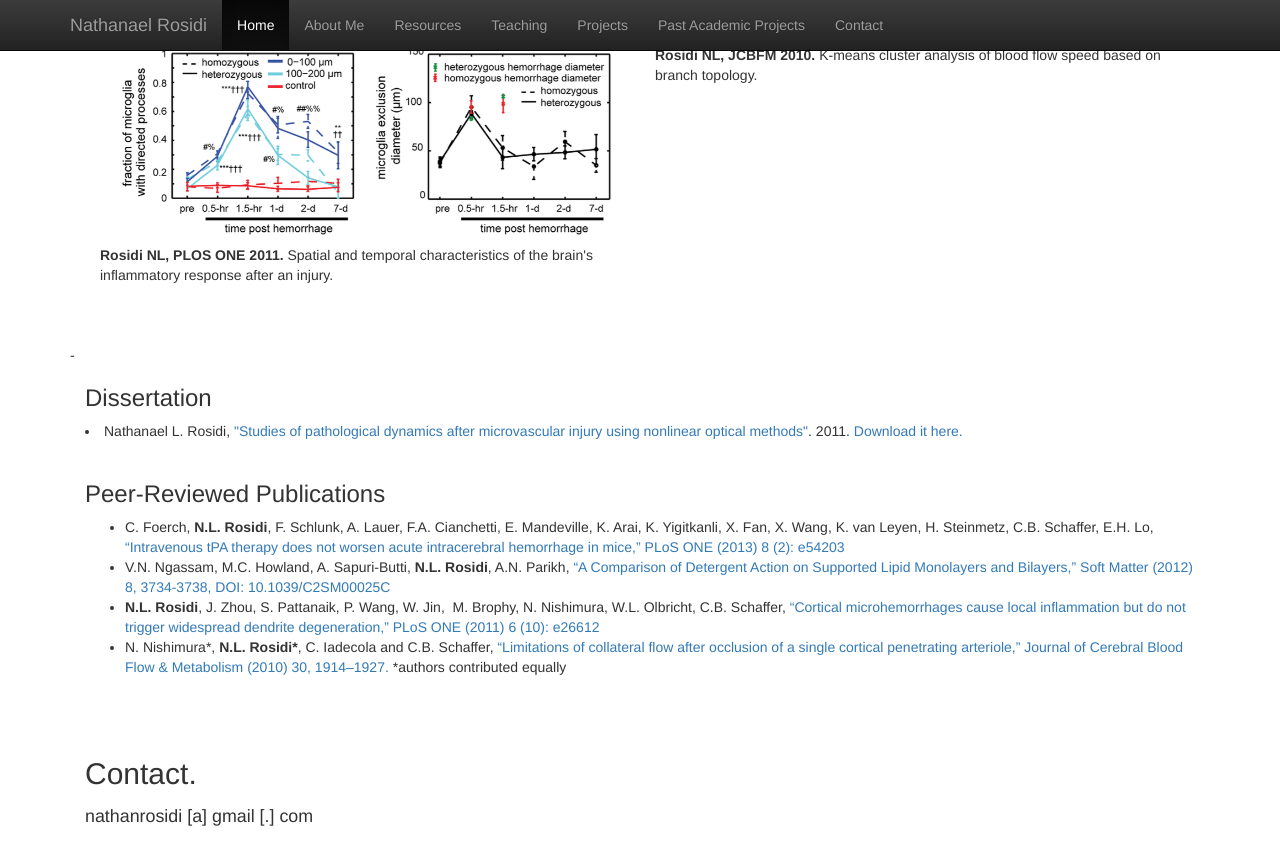
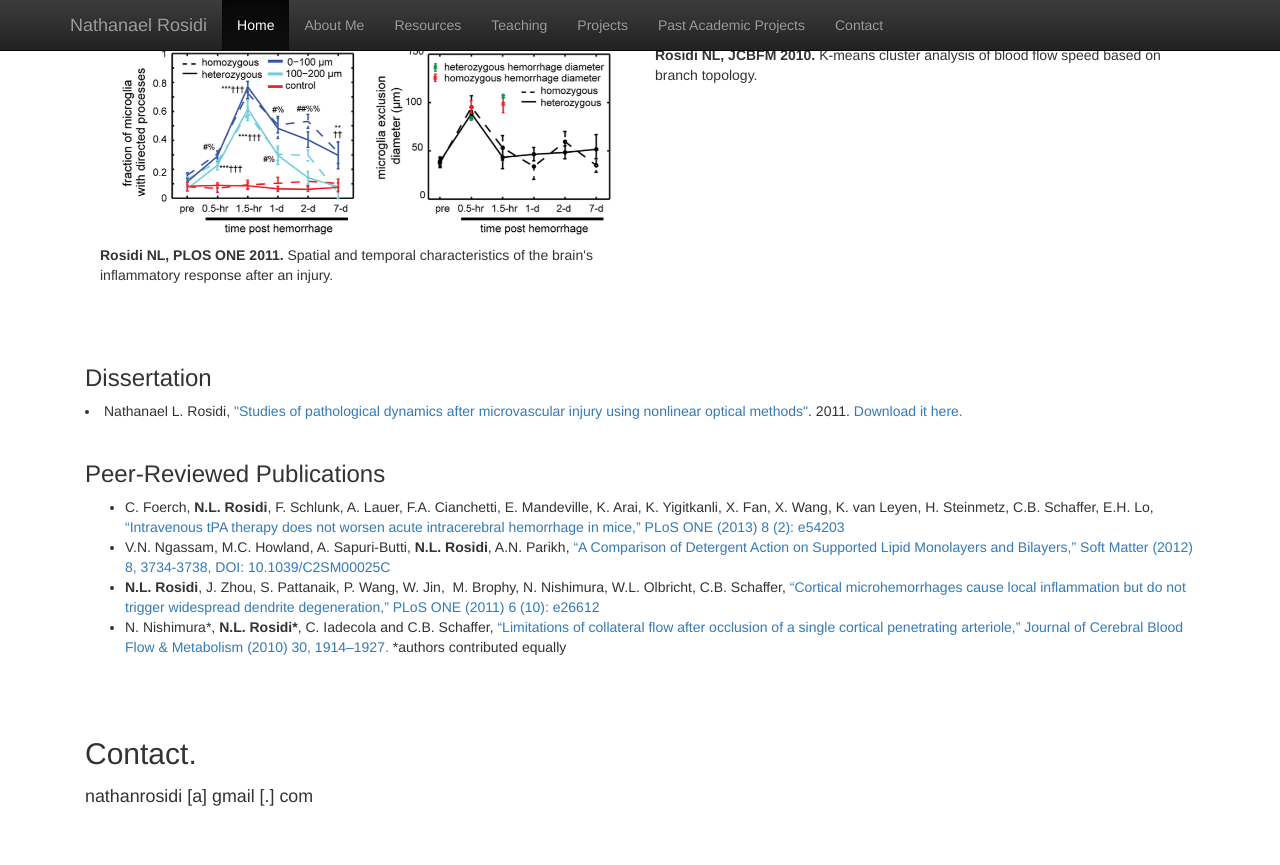
Before and after one commit to nlrosidi/nlrosidi.github.io, a Jekyll site: the page index.html, which Jekyll copies as it is, in a window 1280 px wide and 900 px high, scrolled down 2776 px. Shown: the top 865 px of the window. Built offline with Jekyll 4.4.1, drawn with Linux system fonts in a browser that asks for light colours; nearby versions of some CDN libraries.

Commit message:
Update index.html

```diff
--- a/index.html
+++ b/index.html
@@ -136,7 +136,7 @@
           			<img src="assets/jcbfm_2010.png" alt="Rosidi Journal of Cerebral Blood Flow & Metabolism 2010" class="img-responsive">
           			<p><strong>Rosidi NL, JCBFM 2010.</strong> K-means cluster analysis of blood flow speed based on branch topology.</p>
        			</div>
-       </div>-
+       </div>
 
        <div class="container-fluid">
          <h3 id="pastproject_dissertation">Dissertation</h3>
```
